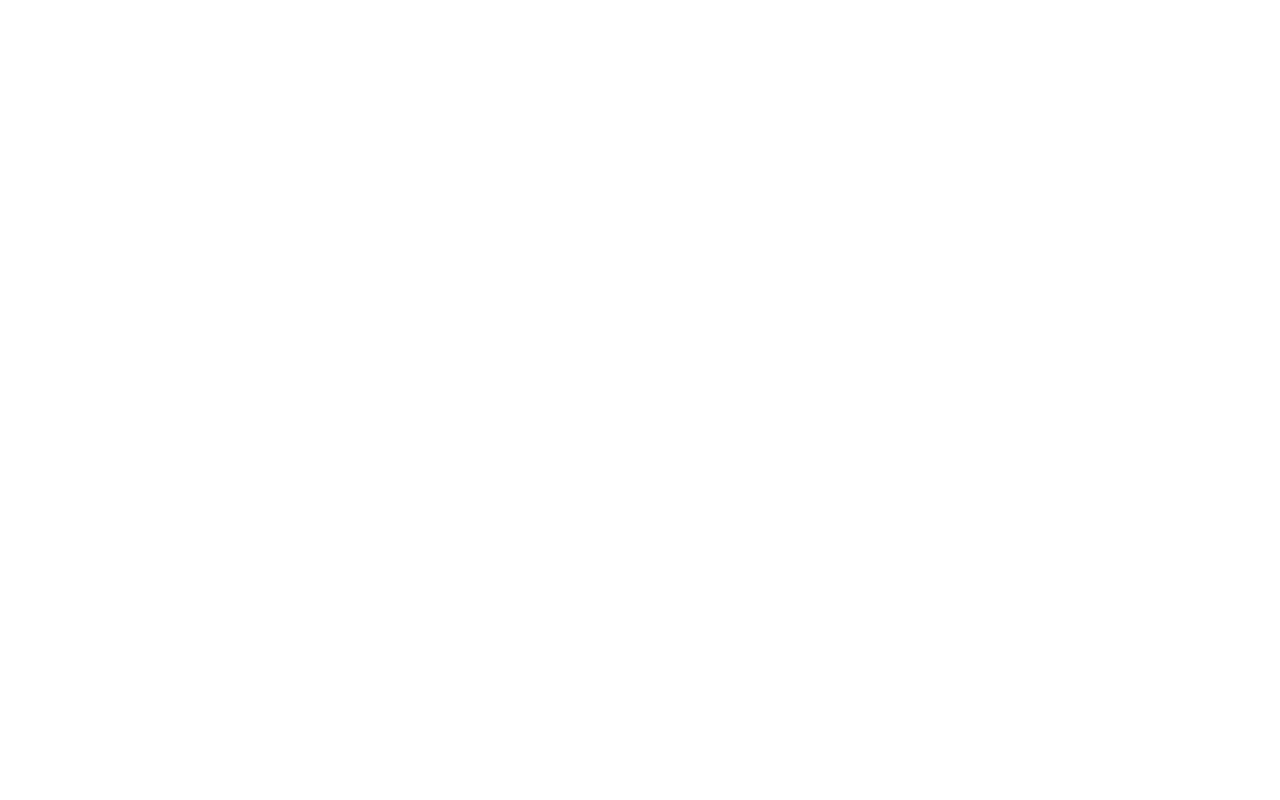
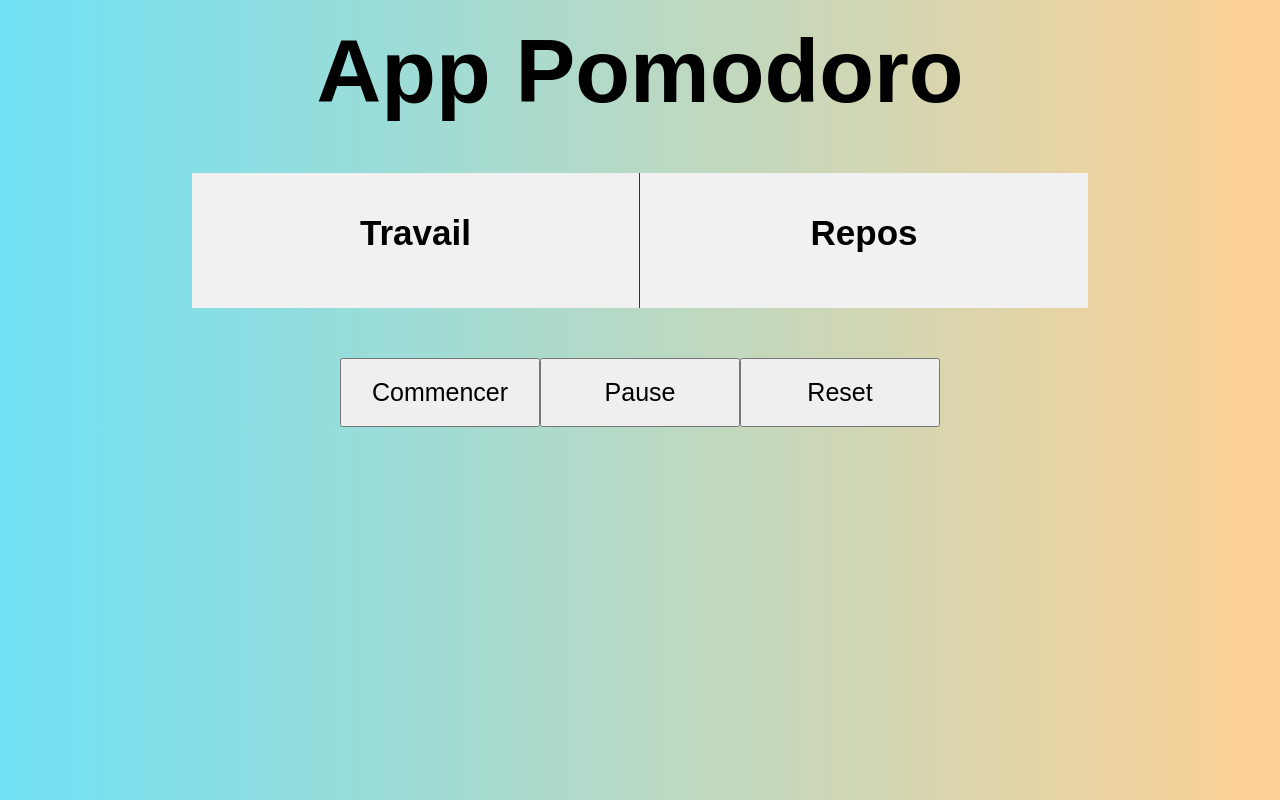
Before and after one commit to Zakaria-Outahar/Projet-6-JS, a plain HTML site: page index.html in a window 1280 px wide. Drawn offline with Linux system fonts and the light colour scheme.

Commit message:
Code html + css

```diff
--- a/index.html
+++ b/index.html
@@ -7,7 +7,23 @@
     <link rel="stylesheet" href="style.css">
 </head>
 <body>
+    <h1>App Pomodoro</h1>
+    <div class="affichage">
+        <div class="bloc travail">
+            <p>Travail</p>
+            <p class="affichageT"></p>
+        </div>
+        <div class="bloc pause">
+            <p>Repos</p>
+            <p class="affichageP"></p>
+        </div>
+    </div>
+    <div class="container-btns">
+        <button class="btn b1">Commencer</button>
+        <button class="btn b2">Pause</button>
+        <button class="btn b3">Reset</button>
+    </div>
 
-      <script src="app.js"></script>
+    <script src="app.js"></script>
 </body>
 </html>
--- a/style.css
+++ b/style.css
@@ -8,3 +8,60 @@ body {
     background: linear-gradient(to right, #70e1f5, #ffd194);
     font-family: Arial, Helvetica, sans-serif;
 }
+
+h1{
+    text-align: center;
+    font-size: 7vw;
+    margin:20px 0px;
+}
+
+h2{
+    text-align: center;
+    font-size: 2vw;
+    margin-top: 20px;
+}
+
+.affichage{
+    background: #f1f1f1;
+    margin:50px auto;
+    width: 70%;
+    max-width:900px;
+    min-width: 500px;
+    display: flex;
+}
+
+.bloc{
+    width: 50%;
+    display: flex;
+    justify-content: center;
+    align-items: center;
+    flex-direction: column;
+    font-size: 30px;
+    padding:40px;
+}
+
+.bloc p:nth-child(1){
+    font-weight: bold;
+    font-size: 35px;
+    margin-bottom:15px;
+}
+
+.bloc:nth-child(1){
+    border-right:1px solid #333;
+}
+
+.container-btns{
+    margin: 0 auto;
+    width: 70%;
+    max-width:900px;
+    min-width: 500px;
+    display: flex;
+    justify-content: center;
+}
+
+.btn{
+    display: block;
+    padding:18px;
+    font-size: 25px;
+    width:200px;
+}
```
